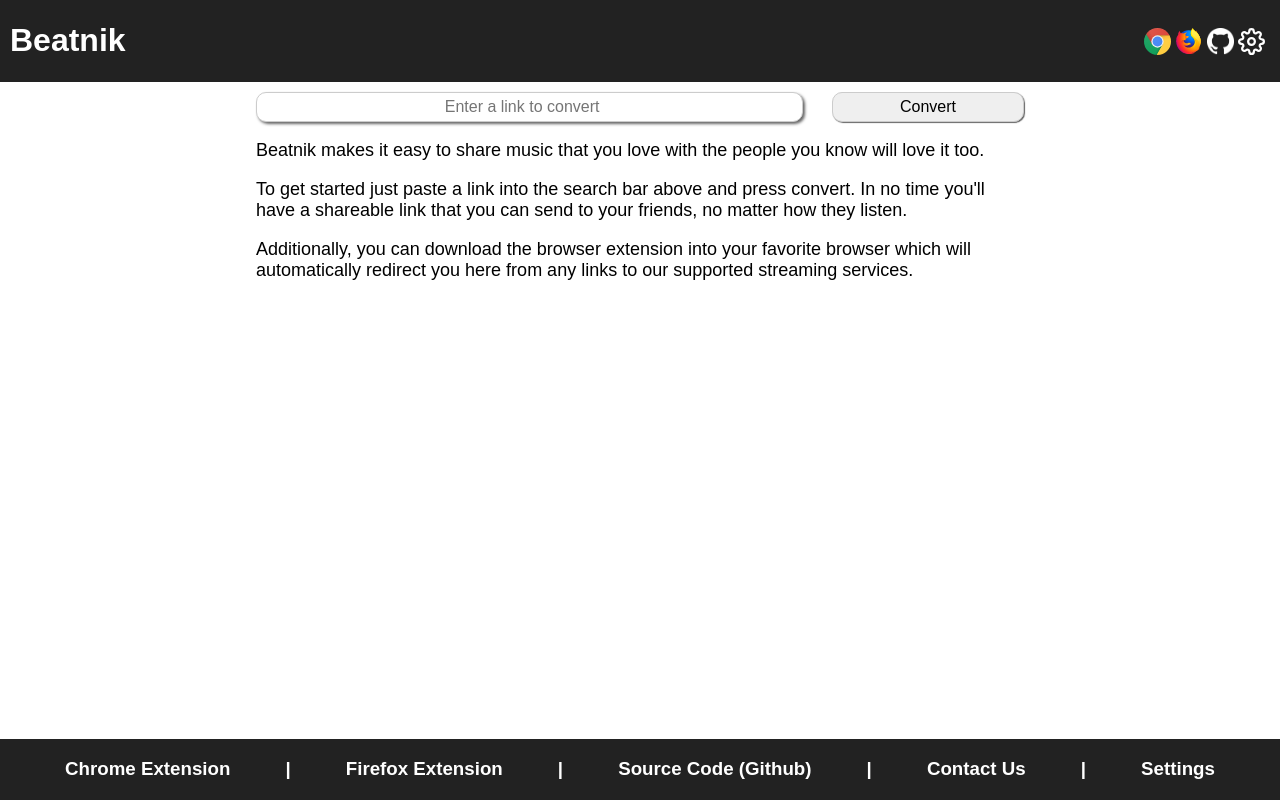
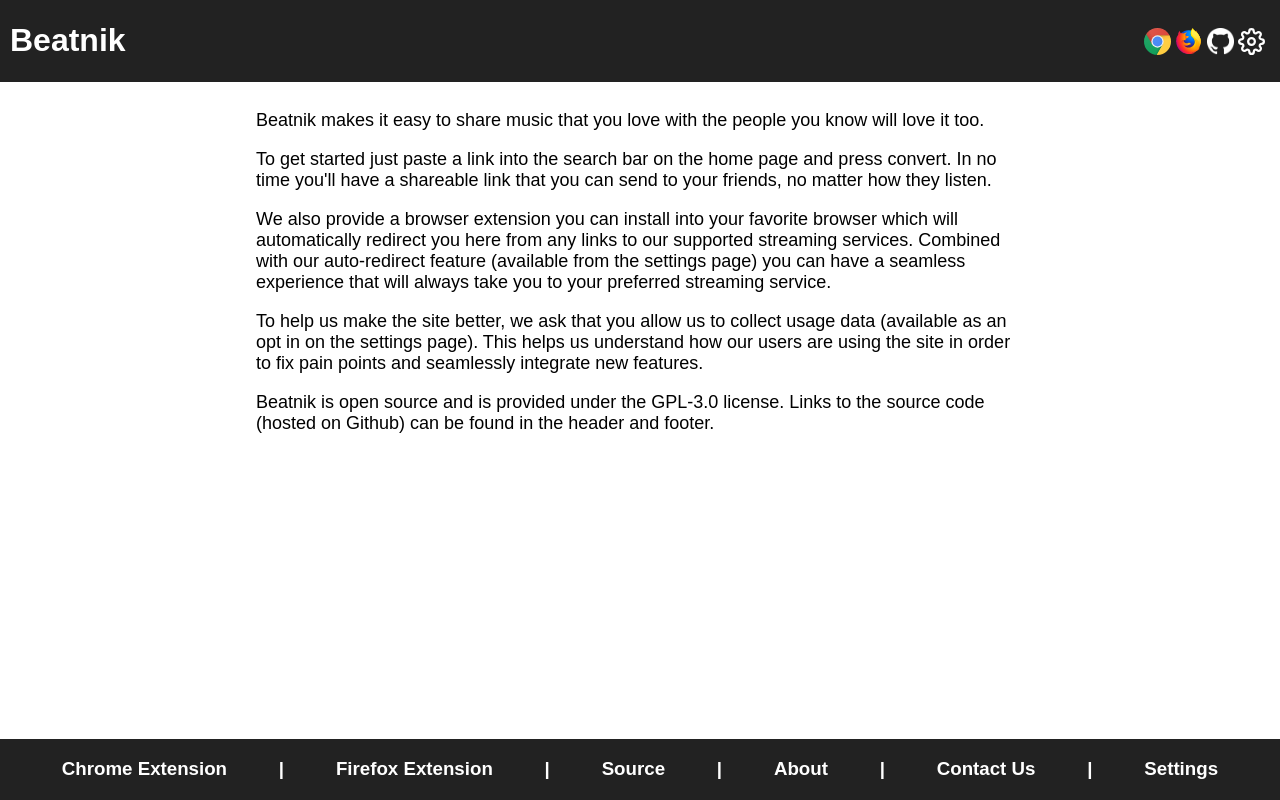
Before and after one commit to nickpwhite/Beatnik, a Django app: page /about/ in a window 1280 px wide. Run offline with Django 3.2, Linux system fonts and the light colour scheme.

Commit message:
Add a feed to the homepage
Put the about info in its own page

```diff
--- a/beatnik/static/css/main.css
+++ b/beatnik/static/css/main.css
@@ -1,7 +1,11 @@
+a {
+  text-decoration: none;
+}
+
 body {
   margin: 0;
   padding: 0;
-  font-family: Arial, sans-serif;
+  font-family: sans-serif;
 }
 
 form {
@@ -160,7 +165,6 @@ ul {
 
 .title {
   color: white;
-  text-decoration: none;
 }
 
 .intro {
--- /dev/null
+++ b/beatnik/templates/about.html
@@ -0,0 +1,28 @@
+{% extends "index.html" %}
+
+{% block content %}
+<div class="content">
+  <p class="intro">
+  Beatnik makes it easy to share music that you love with the people you know will love it too.
+  </p>
+  <p class="intro">
+  To get started just paste a link into the search bar on the home page and press convert. In no
+  time you'll have a shareable link that you can send to your friends, no matter how they listen.
+  </p>
+  <p class="intro">
+  We also provide a browser extension you can install into your favorite browser which will
+  automatically redirect you here from any links to our supported streaming services. Combined with
+  our auto-redirect feature (available from the settings page) you can have a seamless experience
+  that will always take you to your preferred streaming service.
+  </p>
+  <p class="intro">
+  To help us make the site better, we ask that you allow us to collect usage data (available as an
+  opt in on the settings page). This helps us understand how our users are using the site in order
+  to fix pain points and seamlessly integrate new features.
+  </p>
+  <p class="intro">
+  Beatnik is open source and is provided under the GPL-3.0 license. Links to the source code (hosted
+  on Github) can be found in the header and footer.
+  </p>
+</div>
+{% endblock %}
--- a/beatnik/templates/index.html
+++ b/beatnik/templates/index.html
@@ -49,20 +49,22 @@
   <div class="container">
     <header class="header">
       <div class="flex-row">
-        <div class="col-90 m-col-90">
-          <a href="/" class="title">
+        <div class="col-90 m-col-80">
+          <a href="/" class="title" title="Beatnik">
             <h1>Beatnik</h1>
           </a>
         </div>
-        <div class="col-10 m-col-10 subtitle">
-          <a class="extension icon-link" target="_blank" rel="noopener noreferer" href="https://chrome.google.com/webstore/detail/beatnik/imhhnehiopfkoogocbgihgepdkedbcfi?hl=en-US">
-            <img alt="Chrome Extension" title="Chrome Extension" class="icon" src={% static "images/chrome.svg" %}/>
+        <div class="col-10 m-col-20 subtitle">
+          <a class="extension icon-link" target="_blank" rel="noopener noreferer"
+             href="https://chrome.google.com/webstore/detail/beatnik/imhhnehiopfkoogocbgihgepdkedbcfi?hl=en-US">
+            <img alt="Chrome" title="Chrome Extension" class="icon" src={% static "images/chrome.svg" %}/>
           </a>
-          <a class="extension icon-link" target="_blank" rel="noopener noreferer" href="https://addons.mozilla.org/en-US/firefox/addon/beatnik-app/">
-            <img alt="Firefox Extension" title="Firefox Extension" class="icon" src={% static "images/firefox.svg" %}/>
+          <a class="extension icon-link" target="_blank" rel="noopener noreferer"
+             href="https://addons.mozilla.org/en-US/firefox/addon/beatnik-app/">
+            <img alt="Firefox" title="Firefox Extension" class="icon" src={% static "images/firefox.svg" %}/>
           </a>
           <a class="icon-link" target="_blank" rel="noopener noreferer" href="https://github.com/nick41496/Beatnik">
-            <img alt="Github" title="Github" class="icon" src={% static "images/github.png" %}/>
+            <img alt="Github" title="Source" class="icon" src={% static "images/github.png" %}/>
           </a>
           <a class="icon-link" href="/settings">
             <img alt="Settings" title="Settings" class="icon" src={% static "images/settings.svg" %}/>
@@ -84,42 +86,86 @@
                value="{{ query }}" required>
           </div>
           <div class="col-25">
-            <input class="search-button" type="submit" value="Convert">
+            <input class="search-button" type="submit" value="Convert" title="Convert">
           </div>
         </form>
       </div>
       {% block errors %}{% endblock %}
       {% block result %}{% endblock %}
-      <p class="intro">
-      Beatnik makes it easy to share music that you love with the people you know will love it too.
-      </p>
-      <p class="intro">
-      To get started just paste a link into the search bar above and press convert. In no time you'll have a shareable link that you can send to your friends, no matter how they listen.
-      </p>
-      <p class="intro">
-      Additionally, you can download the browser extension into your favorite browser which will automatically redirect you here from any links to our supported streaming services.
-      </p>
+      {% block feed %}
+      <ul class="flex-row feed">
+      {% for music in latest_music %}
+      <li class="flex-row col-100">
+        <a href="/music/{{music.id}}" class="flex-row col-90"
+           title="{{music.name}} - {{music.artist}}">
+          <div class="col-25">
+            <img class="artwork" src="{{ music.artwork }}" alt="Album cover" />
+          </div>
+          <div class="flex-col col-75">
+            <h2 class="music-info">{{ music.name }}</h2>
+            <h3 class="music-info">{{ music.artist }}</h3>
+            {% if music.album != "" %}
+            <h3 class="music-info">{{ music.album }}</h3>
+            {% endif %}
+          </div>
+        </a>
+        <div class="flex-col col-10 link-container">
+          <a class="flex-row music-button" target="_blank" href="{{ music.apple_url }}">
+            <img alt="Apple Music" class="service-logo" src="{% static "images/apple_logo.png" %}" />
+          </a>
+          <a class="flex-row music-button" target="_blank" href="{{ music.gpm_url }}">
+            <img alt="Google Play Music" class="service-logo" src="{% static "images/gpm_logo.png" %}" />
+          </a>
+          <a class="flex-row music-button" target="_blank" href="{{ music.soundcloud_url }}">
+            <img alt="Soundcloud" class="service-logo" src="{% static "images/soundcloud_logo.png" %}" />
+          </a>
+          <a class="flex-row music-button" target="_blank" href="{{ music.spotify_url }}">
+            <img alt="Spotify" class="service-logo" src="{% static "images/spotify_logo.png" %}" />
+          </a>
+        </div>
+      </li>
+      {% endfor %}
+      </ul>
+      <div class="pagination">
+        <a href='/{{current_page}}?offset=-1' title="Previous page">&laquo;</a>
+        {% for i in page_range %}
+        <a href='/{{i}}' title="Page {{i|add:"1"}}"
+                         {% if current_page == i %}
+                         class="active"
+                         {% endif %}
+          >{{i|add:"1"}}</a>
+        {% endfor %}
+        <a href='/{{current_page}}?offset=+1' title="Next page">&raquo;</a>
+      </div>
+      {% endblock %}
     </div>
     {% endblock %}
     <footer class="header">
       <div class="flex-row">
-        <a class="title icon-link" target="_blank" rel="noopener noreferer" href="https://chrome.google.com/webstore/detail/beatnik/imhhnehiopfkoogocbgihgepdkedbcfi?hl=en-US">
+        <a class="title icon-link extension" title="Chrome Extension" target="_blank"
+           rel="noopener noreferer" href="https://chrome.google.com/webstore/detail/beatnik/imhhnehiopfkoogocbgihgepdkedbcfi?hl=en-US">
           <h3>Chrome Extension</h3>
         </a>
-        <h3>|</h3>
-        <a class="title icon-link" target="_blank" rel="noopener noreferer" href="https://addons.mozilla.org/en-US/firefox/addon/beatnik-app/">
+        <h3 class="extension">|</h3>
+        <a class="title icon-link extension" title="Firefox Extension" target="_blank"
+           rel="noopener noreferer" href="https://addons.mozilla.org/en-US/firefox/addon/beatnik-app/">
           <h3>Firefox Extension</h3>
         </a>
-        <h3>|</h3>
-        <a class="title icon-link" target="_blank" rel="noopener noreferer" href="https://github.com/nick41496/Beatnik">
-          <h3>Source Code (Github)</h3>
+        <h3 class="extension">|</h3>
+        <a class="title icon-link" title="Source" target="_blank" rel="noopener noreferer"
+           href="https://github.com/nick41496/Beatnik">
+          <h3>Source</h3>
         </a>
         <h3>|</h3>
-        <a class="title icon-link" href="/contact">
+        <a class="title icon-link" href="/about" title="About">
+          <h3>About</h3>
+        </a>
+        <h3>|</h3>
+        <a class="title icon-link" href="/contact" title="Contact">
           <h3>Contact Us</h3>
         </a>
         <h3>|</h3>
-        <a class="title icon-link" href="/settings">
+        <a class="title icon-link" href="/settings" title="Settings">
           <h3>Settings</h3>
         </a>
       </div>
--- a/beatnik/templates/music.html
+++ b/beatnik/templates/music.html
@@ -98,3 +98,4 @@
   </div>
 </div>
 {% endblock %}
+{% block feed %}{% endblock %}
--- a/beatnik/urls.py
+++ b/beatnik/urls.py
@@ -1,12 +1,14 @@
 from django.urls import path, re_path
 
-from beatnik.views import Contact, Index, Music, Rating, Search, Settings
+from beatnik.views import About, Contact, Index, Music, Rating, Search, Settings
 
 urlpatterns = [
     re_path(r'^music/(?P<key>[0-9]+)/?', Music.as_view()),
     re_path(r'^search/?', Search.as_view()),
     re_path(r'^settings/?', Settings.as_view()),
     re_path(r'^contact/?', Contact.as_view()),
+    re_path(r'^about/?', About.as_view()),
     re_path(r'^rating/?', Rating.as_view()),
+    re_path(r'^(?P<page>[0-9]+)/?', Index.as_view()),
     re_path(r'^.*$', Index.as_view()),
 ]
--- a/beatnik/views/__init__.py
+++ b/beatnik/views/__init__.py
@@ -1,3 +1,4 @@
+from beatnik.views.about import About
 from beatnik.views.contact import Contact
 from beatnik.views.index import Index
 from beatnik.views.music import Music
--- /dev/null
+++ b/beatnik/views/about.py
@@ -0,0 +1,6 @@
+from django.shortcuts import render
+from django.views import View
+
+class About(View):
+    def get(self, request):
+        return render(request, 'about.html')
--- a/beatnik/views/index.py
+++ b/beatnik/views/index.py
@@ -1,6 +1,32 @@
+import math
+
+from beatnik.models import Music
 from django.shortcuts import render
 from django.views import View
 
 class Index(View):
-    def get(self, request):
-        return render(request, 'index.html')
+    PAGE_SIZE = 10
+    current_page = 0
+
+    def get(self, request, page = 0):
+        page_count = math.ceil(Music.objects.count() / self.PAGE_SIZE)
+        self.current_page = int(page)
+        offset = request.GET.get('offset', None)
+
+        if offset is not None:
+            new_page = self.current_page + int(offset)
+            if new_page < 0:
+                new_page = 0
+            elif new_page >= page_count:
+                new_page = page_count - 1
+
+            self.current_page = new_page
+
+        start = self.current_page * self.PAGE_SIZE
+        end = (self.current_page + 1) * self.PAGE_SIZE
+        context = {
+            'current_page': self.current_page,
+            'latest_music': Music.objects.order_by('-id')[start:end],
+            'page_range': range(page_count),
+        }
+        return render(request, 'index.html', context)
```
Also changed, not shown: other parts of beatnik/static/css/main.css (+55 -6 lines), beatnik/static/images/apple_logo.png.
